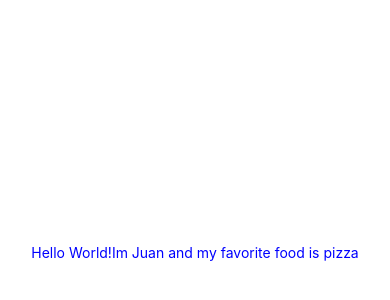
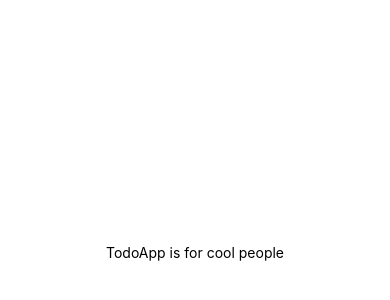
Before and after one commit to juancbaires/NativeApp, a React Native app in the folder todo/: screen / in a window 390 px wide. Shown: the part 170-470 px from the top of the page. Built offline with nearby package versions, Linux system fonts and the light colour scheme.

Commit message:
installed redux and react redux to app

```diff
--- a/todo/App.js
+++ b/todo/App.js
@@ -1,15 +1,14 @@
 import React from 'react';
 import { StyleSheet, Text, View } from 'react-native';
 import { blue } from 'ansi-colors';
+import TodoApp from './src/TodoApp';
 export default class App extends React.Component {
   state = {
     food: "pizza"
   }
   render() {
     return (
-      <View style={styles.container}>
-        <Text style={styles.text}>Hello World!Im Juan and my favorite food is {this.state.food}</Text>
-      </View>
+      <TodoApp />
     );
   }
 }
--- a/todo/package.json
+++ b/todo/package.json
@@ -14,7 +14,9 @@
     "react": "16.5.0",
     "react-native": "https://github.com/expo/react-native/archive/sdk-31.0.0.tar.gz",
     "react-native-material-ui": "^1.30.1",
-    "react-native-vector-icons": "^6.1.0"
+    "react-native-vector-icons": "^6.1.0",
+    "react-redux": "^6.0.0",
+    "redux": "^4.0.1"
   },
   "devDependencies": {
     "babel-preset-expo": "^5.0.0"
--- /dev/null
+++ b/todo/src/TodoApp.js
@@ -0,0 +1,27 @@
+//import liraries
+import React, { Component } from 'react';
+import { View, Text, StyleSheet } from 'react-native';
+
+// create a component
+class TodoApp extends Component {
+    render() {
+        return (
+            <View style={styles.container}>
+                <Text>TodoApp is for cool people</Text>
+            </View>
+        );
+    }
+}
+
+// define your styles
+const styles = StyleSheet.create({
+    container: {
+        flex: 1,
+        justifyContent: 'center',
+        alignItems: 'center',
+        backgroundColor: 'white',
+    },
+});
+
+//make this component available to the app
+export default TodoApp;
```
Also changed, not shown: 1 other file (tests, documents, lock files or other folders).
